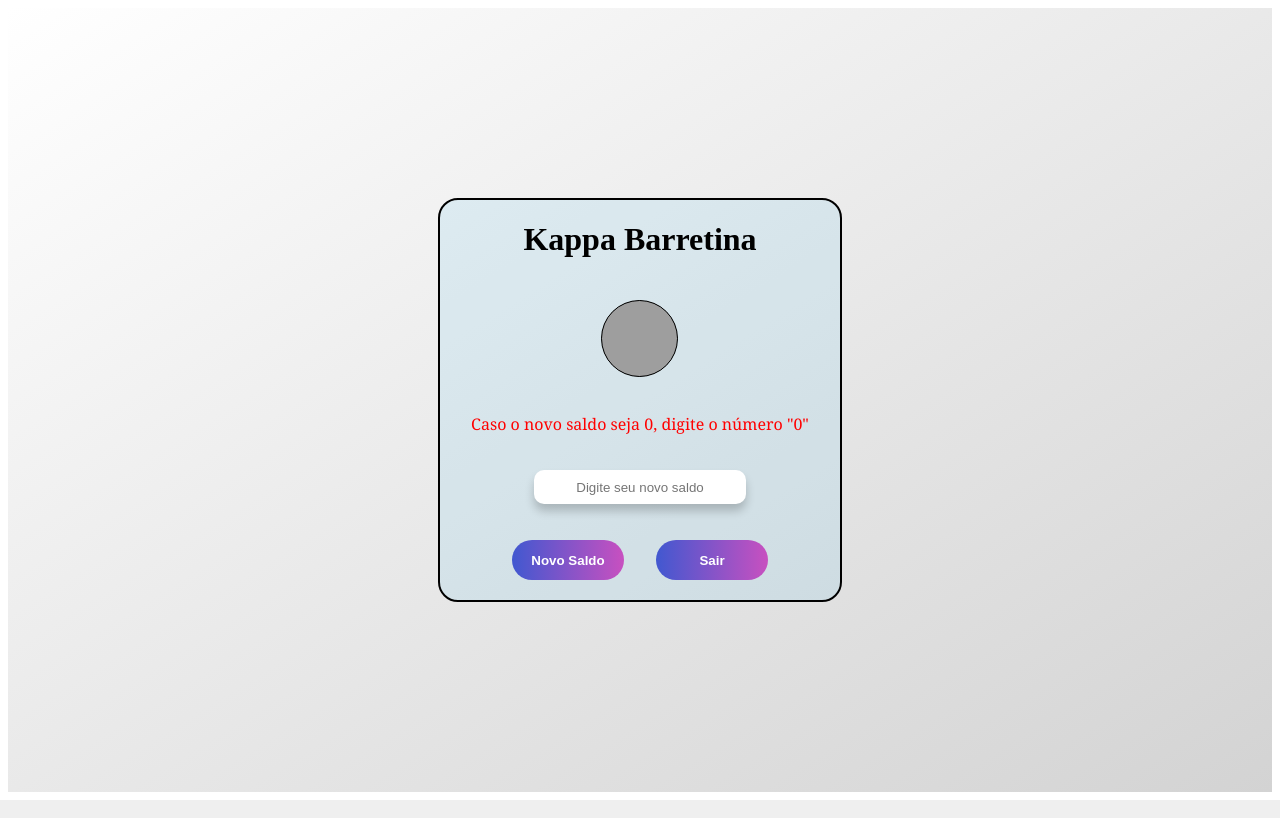
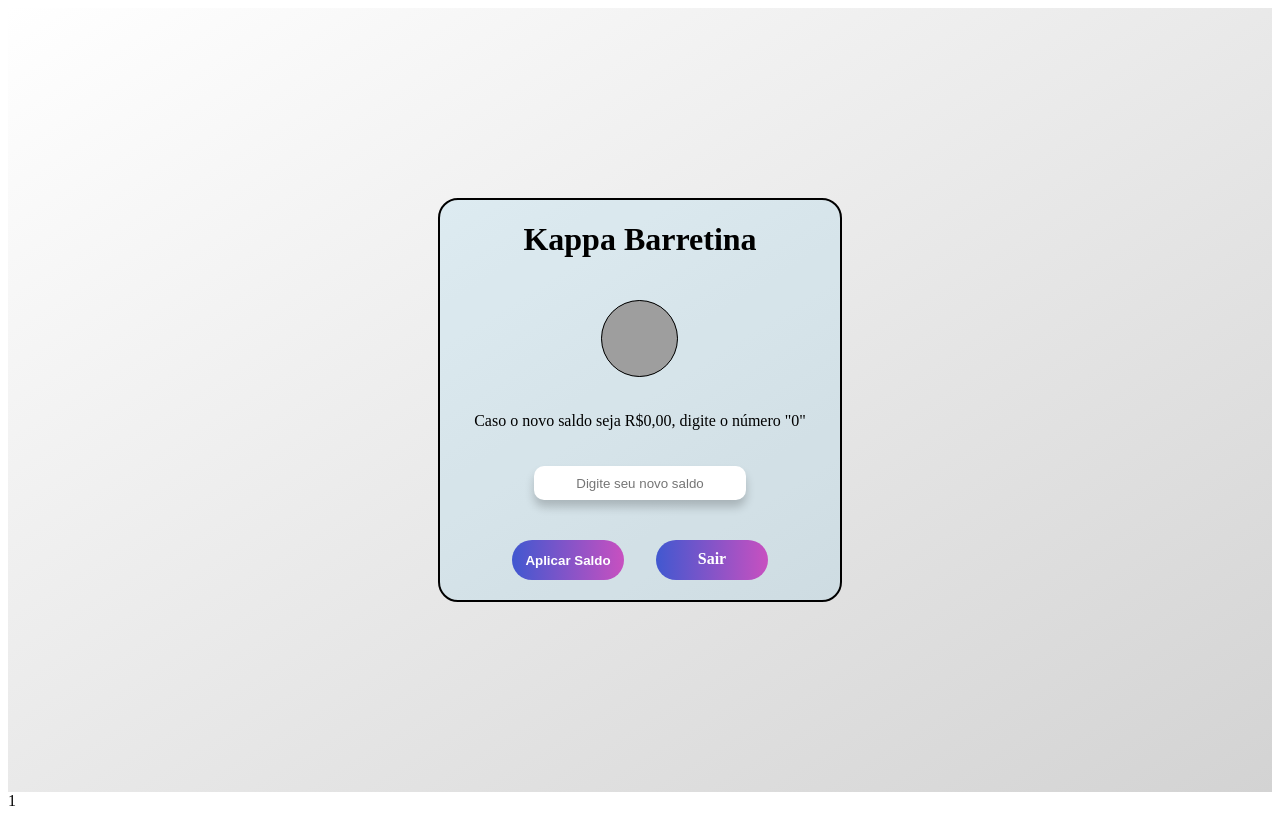
Before and after one commit to CaioCozendey/Php_Login_Register_Trab, a PHP site: page /atualizaSaldo.php?saldo=1 in a window 1280 px wide. Run offline with PHP 8.4, Linux system fonts and the light colour scheme; data that the repository does not hold is empty; grey boxes are pictures that could not be loaded.

Commit message:
page att saldo

```diff
--- a/atualizaSaldo.php
+++ b/atualizaSaldo.php
@@ -15,14 +15,14 @@
             <h1 class=""> Kappa Barretina </h1>
             <div class="img-circular"></div>
             <!-- Formulário com usuario, senha e botão de login -->
-            <p class="frase"> Caso o novo saldo seja 0, digite o número "0" </p>
-            <input type="number" name="saldo" placeholder="Digite seu novo saldo">
-            <div class="center">
+            <p class="frase"> Caso o novo saldo seja R$0,00, digite o número "0" </p>
+            <div >
                 <form method="post">
-                        <button class="buttonSaldo" type="submit"> Novo Saldo </button>
-                </form>
-                <form method="post" action="index.php">
-                    <button class="buttonSaldo" type="submit"> Sair </button>
+                    <input type="number" name="saldo" placeholder="Digite seu novo saldo" class="inpCenter">
+                    <div class="btnBox">
+                        <button class="buttonSaldo" type="submit"> Aplicar Saldo </button>
+                        <a href="index.php" class="buttonSaldoA"> Sair </a>
+                    </div>
                 </form>
             </div>
         </div>
@@ -32,8 +32,7 @@
 </html>
 
 <?php
-
-    $newsaldo = $_REQUEST['novoSaldo'];
+    $newsaldo = $_REQUEST['saldo'];
 
     echo $newsaldo;
 
--- a/funcoes.php
+++ b/funcoes.php
@@ -22,7 +22,6 @@ function inicia($usuario, $senha){
         return './users';
     }
 
-
     //Função para verificar se o saldo é positivo ou negativo após idade já validada
     function verificaSaldo($saldoDaFunction){
         if ($saldoDaFunction <= 0) {
@@ -35,8 +34,6 @@ function inicia($usuario, $senha){
     function num(){
         return "3";
     }
-
-
 
     //Função que printa os valores após a confirmação da verifcação de saldo e idade
     //Encaminha pra tela conforme os resultados, utilizando o include
@@ -59,7 +56,6 @@ function inicia($usuario, $senha){
     }
 
     //Define o fuso horário de São Paulo
-
     date_default_timezone_set('America/Sao_Paulo');
 
     //Pasta dos usuários
--- a/style.css
+++ b/style.css
@@ -45,9 +45,8 @@
     border-radius: 50%;
    }
 
-.frase{
-    color: red;
-    font-family: Georgia, 'Times New Roman', Times, serif;
+.btnBox{
+    display: flex;
 }
 
 input{
@@ -66,6 +65,8 @@ input:focus{
 }
 
 .buttonSaldo{
+    margin: 2.5rem 0 0 0;
+    text-align: center;
     border-radius: 30px;
     height: 2.5rem;
     width: 7rem;
@@ -75,6 +76,31 @@ input:focus{
     font-weight: bold;
     margin-left: 1rem;
     margin-right: 1rem;
+}
+
+.buttonSaldoA{
+    margin: 2.5rem 0 0 0;
+    text-align: center;
+    text-decoration: none;
+    border-radius: 30px;
+    height: 1.5rem;
+    width: 7rem;
+    border: none;
+    background-image: linear-gradient(to right,#4158d0,#c850c0);
+    color: white;
+    font-weight: bold;
+    margin-left: 1rem;
+    margin-right: 1rem;
+    padding: 0.6rem 0 0.4rem 0;
+}
+
+.buttonSaldoA:hover{
+    cursor: pointer;
+    background-image: linear-gradient(to right,#1158d0,#c800c0);
+}
+
+.buttonSaldoA:active{
+    transform: scale(0.98);
 }
 
 .buttonSaldo:hover{
@@ -149,6 +175,10 @@ input:focus{
     justify-content: center;
 }
 
+.inpCenter{
+    margin: 0 auto 0 auto;
+}
+
 .sucesso{
     display: grid;
     justify-content: center;
```
